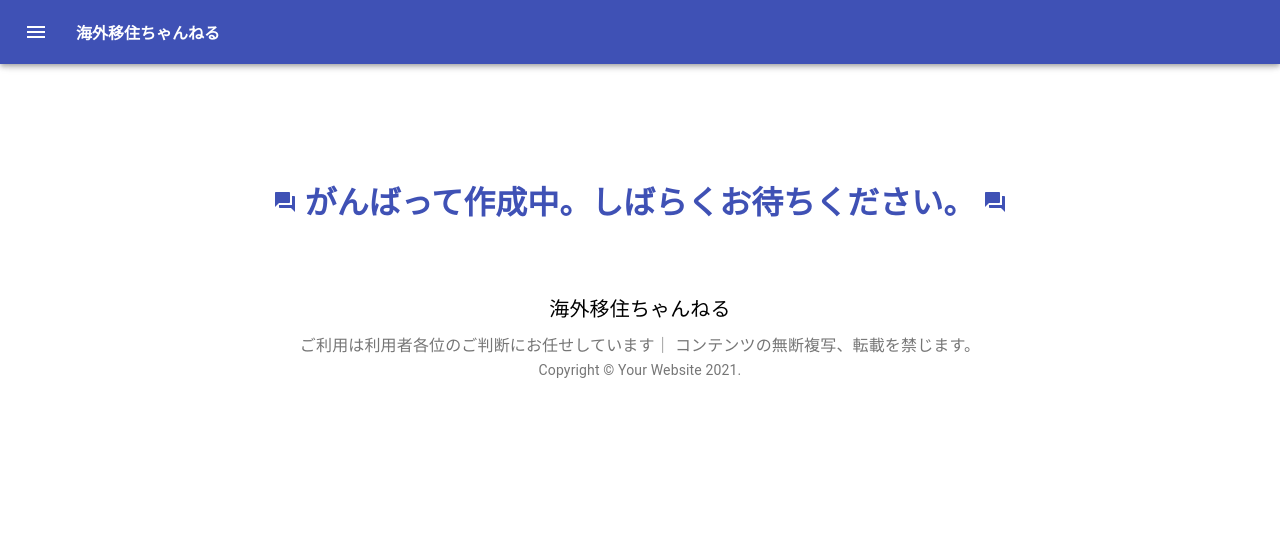
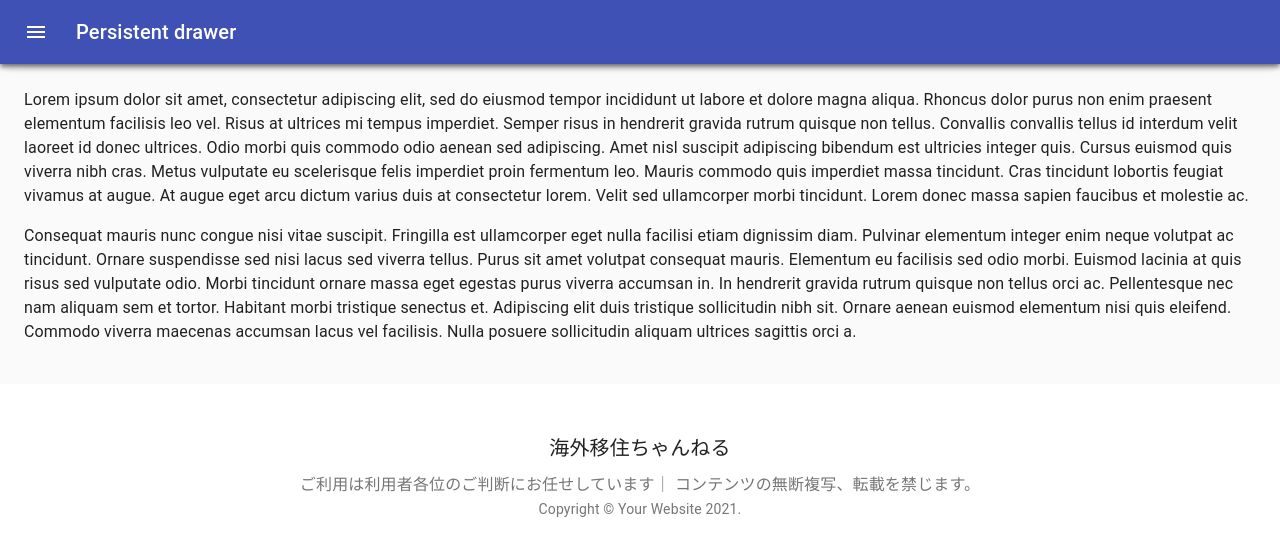
Before and after one commit to arsdeeennya/pythonProject, a React (Create React App) app in the folder mysite/tspro/my-app/: page /chat in a window 1280 px wide. Shown: the top 556 px of the page. Built offline with nearby package versions, Linux system fonts and the light colour scheme.

Commit message:
header完成させる準備

```diff
--- a/mysite/tspro/my-app/src/App.tsx
+++ b/mysite/tspro/my-app/src/App.tsx
@@ -1,23 +1,38 @@
-import React from 'react';
+import React,{useState} from 'react';
 import './index.css';
 import Header from './components/Header';
 import Footer from './components/Footer';
 import Home from './components/Home';
 import Thread from './components/Thread';
-import {Chat} from './components/Chat';
+import Chat from './components/Chat';
 import Dev from './components/Dev';
 import { Route, BrowserRouter } from "react-router-dom";
 
+interface openProps {
+  open: boolean;
+  setOpen: React.Dispatch<React.SetStateAction<boolean>>;
+}
+
+export const openState = React.createContext({} as openProps);
+
 function App() {
+  const [open, setOpen] = useState(false);
+  const value = {
+    open,
+    setOpen,
+  };
+
   return (
   <React.StrictMode>
     <BrowserRouter>
+      <openState.Provider value={value}>
         <Header/>
           <Route exact path="/" component={Home} />
           <Route exact path="/thread" component={Thread} />
           <Route exact path="/chat" component={Chat} />
           <Route exact path="/dev" component={Dev} />
         <Footer/>
+      </openState.Provider>
     </BrowserRouter>
   </React.StrictMode>
   );
--- a/mysite/tspro/my-app/src/components/Chat.tsx
+++ b/mysite/tspro/my-app/src/components/Chat.tsx
@@ -1,13 +1,184 @@
-import React from 'react'
-import ForumIcon from '@material-ui/icons/Forum';
+import React from 'react';
+import clsx from 'clsx';
+import { makeStyles, useTheme, Theme, createStyles } from '@material-ui/core/styles';
+import Drawer from '@material-ui/core/Drawer';
+import CssBaseline from '@material-ui/core/CssBaseline';
+import AppBar from '@material-ui/core/AppBar';
+import Toolbar from '@material-ui/core/Toolbar';
+import List from '@material-ui/core/List';
+import Typography from '@material-ui/core/Typography';
+import Divider from '@material-ui/core/Divider';
+import IconButton from '@material-ui/core/IconButton';
+import MenuIcon from '@material-ui/icons/Menu';
+import ChevronLeftIcon from '@material-ui/icons/ChevronLeft';
+import ChevronRightIcon from '@material-ui/icons/ChevronRight';
+import ListItem from '@material-ui/core/ListItem';
+import ListItemIcon from '@material-ui/core/ListItemIcon';
+import ListItemText from '@material-ui/core/ListItemText';
+import InboxIcon from '@material-ui/icons/MoveToInbox';
+import MailIcon from '@material-ui/icons/Mail';
 
+const drawerWidth = 240;
 
-export const Chat = () => {
+const useStyles = makeStyles((theme: Theme) =>
+  createStyles({
+    root: {
+      display: 'flex',
+    },
+    appBar: {
+      transition: theme.transitions.create(['margin', 'width'], {
+        easing: theme.transitions.easing.sharp,
+        duration: theme.transitions.duration.leavingScreen,
+      }),
+    },
+    appBarShift: {
+      width: `calc(100% - ${drawerWidth}px)`,
+      marginLeft: drawerWidth,
+      transition: theme.transitions.create(['margin', 'width'], {
+        easing: theme.transitions.easing.easeOut,
+        duration: theme.transitions.duration.enteringScreen,
+      }),
+    },
+    menuButton: {
+      marginRight: theme.spacing(2),
+    },
+    hide: {
+      display: 'none',
+    },
+    drawer: {
+      width: drawerWidth,
+      flexShrink: 0,
+    },
+    drawerPaper: {
+      width: drawerWidth,
+    },
+    drawerHeader: {
+      display: 'flex',
+      alignItems: 'center',
+      padding: theme.spacing(0, 1),
+      // necessary for content to be below app bar
+      ...theme.mixins.toolbar,
+      justifyContent: 'flex-end',
+    },
+    content: {
+      flexGrow: 1,
+      padding: theme.spacing(3),
+      transition: theme.transitions.create('margin', {
+        easing: theme.transitions.easing.sharp,
+        duration: theme.transitions.duration.leavingScreen,
+      }),
+      marginLeft: -drawerWidth,
+    },
+    contentShift: {
+      transition: theme.transitions.create('margin', {
+        easing: theme.transitions.easing.easeOut,
+        duration: theme.transitions.duration.enteringScreen,
+      }),
+      marginLeft: 0,
+    },
+  }),
+);
+
+export default function Chat() {
+  const classes = useStyles();
+  const theme = useTheme();
+  const [open, setOpen] = React.useState(false);
+
+  const handleDrawerOpen = () => {
+    setOpen(true);
+  };
+
+  const handleDrawerClose = () => {
+    setOpen(false);
+  };
+
   return (
-
-    <h1 style={{textAlign: 'center', color: '#3f51b5'}}>
-      <br /><br /><br /><br />
-      <ForumIcon/> がんばって作成中。しばらくお待ちください。 <ForumIcon/>
-    </h1>
-  )
+    <div className={classes.root}>
+      <CssBaseline />
+      <AppBar
+        position="fixed"
+        className={clsx(classes.appBar, {
+          [classes.appBarShift]: open,
+        })}
+      >
+        <Toolbar>
+          <IconButton
+            color="inherit"
+            aria-label="open drawer"
+            onClick={handleDrawerOpen}
+            edge="start"
+            className={clsx(classes.menuButton, open && classes.hide)}
+          >
+            <MenuIcon />
+          </IconButton>
+          <Typography variant="h6" noWrap>
+            Persistent drawer
+          </Typography>
+        </Toolbar>
+      </AppBar>
+      <Drawer
+        className={classes.drawer}
+        variant="persistent"
+        anchor="left"
+        open={open}
+        classes={{
+          paper: classes.drawerPaper,
+        }}
+      >
+        <div className={classes.drawerHeader}>
+          <IconButton onClick={handleDrawerClose}>
+            {theme.direction === 'ltr' ? <ChevronLeftIcon /> : <ChevronRightIcon />}
+          </IconButton>
+        </div>
+        <Divider />
+        <List>
+          {['Inbox', 'Starred', 'Send email', 'Drafts'].map((text, index) => (
+            <ListItem button key={text}>
+              <ListItemIcon>{index % 2 === 0 ? <InboxIcon /> : <MailIcon />}</ListItemIcon>
+              <ListItemText primary={text} />
+            </ListItem>
+          ))}
+        </List>
+        <Divider />
+        <List>
+          {['All mail', 'Trash', 'Spam'].map((text, index) => (
+            <ListItem button key={text}>
+              <ListItemIcon>{index % 2 === 0 ? <InboxIcon /> : <MailIcon />}</ListItemIcon>
+              <ListItemText primary={text} />
+            </ListItem>
+          ))}
+        </List>
+      </Drawer>
+      <main
+        className={clsx(classes.content, {
+          [classes.contentShift]: open,
+        })}
+      >
+        <div className={classes.drawerHeader} />
+        <Typography paragraph>
+          Lorem ipsum dolor sit amet, consectetur adipiscing elit, sed do eiusmod tempor incididunt
+          ut labore et dolore magna aliqua. Rhoncus dolor purus non enim praesent elementum
+          facilisis leo vel. Risus at ultrices mi tempus imperdiet. Semper risus in hendrerit
+          gravida rutrum quisque non tellus. Convallis convallis tellus id interdum velit laoreet id
+          donec ultrices. Odio morbi quis commodo odio aenean sed adipiscing. Amet nisl suscipit
+          adipiscing bibendum est ultricies integer quis. Cursus euismod quis viverra nibh cras.
+          Metus vulputate eu scelerisque felis imperdiet proin fermentum leo. Mauris commodo quis
+          imperdiet massa tincidunt. Cras tincidunt lobortis feugiat vivamus at augue. At augue eget
+          arcu dictum varius duis at consectetur lorem. Velit sed ullamcorper morbi tincidunt. Lorem
+          donec massa sapien faucibus et molestie ac.
+        </Typography>
+        <Typography paragraph>
+          Consequat mauris nunc congue nisi vitae suscipit. Fringilla est ullamcorper eget nulla
+          facilisi etiam dignissim diam. Pulvinar elementum integer enim neque volutpat ac
+          tincidunt. Ornare suspendisse sed nisi lacus sed viverra tellus. Purus sit amet volutpat
+          consequat mauris. Elementum eu facilisis sed odio morbi. Euismod lacinia at quis risus sed
+          vulputate odio. Morbi tincidunt ornare massa eget egestas purus viverra accumsan in. In
+          hendrerit gravida rutrum quisque non tellus orci ac. Pellentesque nec nam aliquam sem et
+          tortor. Habitant morbi tristique senectus et. Adipiscing elit duis tristique sollicitudin
+          nibh sit. Ornare aenean euismod elementum nisi quis eleifend. Commodo viverra maecenas
+          accumsan lacus vel facilisis. Nulla posuere sollicitudin aliquam ultrices sagittis orci a.
+        </Typography>
+      </main>
+    </div>
+  );
 }
--- a/mysite/tspro/my-app/src/components/Header.tsx
+++ b/mysite/tspro/my-app/src/components/Header.tsx
@@ -10,7 +10,7 @@ import styled from 'styled-components'
 import Modal from "react-modal";
 import ForumIcon from '@material-ui/icons/Forum';
 import MenuIcon from '@material-ui/icons/Menu';
-
+import {openState} from '../App'
 import clsx from 'clsx';
 import Drawer from '@material-ui/core/Drawer';
 import List from '@material-ui/core/List';
@@ -90,16 +90,16 @@ const Header: React.FC =  () => {
 
   const classes = useStyles();
 
-  const [open, setOpen] = React.useState(false);
+  const openContext = React.useContext(openState);
   const [title, setTitle] = React.useState('海外移住ちゃんねる');
 
   const handleDrawerOpen = () => {
-    setOpen(true);
+    openContext.setOpen(true);
     setTitle('');
   };
 
   const handleDrawerClose = () => {
-    setOpen(false);
+    openContext.setOpen(false);
     setTitle('海外移住ちゃんねる');
   };
 
@@ -108,7 +108,7 @@ const Header: React.FC =  () => {
       <AppBar
         position="fixed"
         className={clsx({
-          [classes.contentShift]: open,
+          [classes.contentShift]: openContext.open,
         })}
       >
         <Toolbar>
@@ -117,7 +117,7 @@ const Header: React.FC =  () => {
             aria-label="open drawer"
             onClick={handleDrawerOpen}
             edge="start"
-            className={clsx(classes.menuButton, open && classes.hide)}
+            className={clsx(classes.menuButton, openContext.open && classes.hide)}
           >
             <MenuIcon />
           </IconButton>
@@ -129,10 +129,10 @@ const Header: React.FC =  () => {
 
       <Drawer
         className={classes.drawer}
-        variant="temporary"
+        variant="persistent"
         anchor="left"
         transitionDuration={300}
-        open={open}
+        open={openContext.open}
         classes={{
           paper: classes.drawerPaper,
         }}
--- a/mysite/tspro/my-app/src/components/Home.tsx
+++ b/mysite/tspro/my-app/src/components/Home.tsx
@@ -9,6 +9,8 @@ import Typography from '@material-ui/core/Typography';
 import { Link } from 'react-router-dom';
 import CommentIcon from '@material-ui/icons/Comment';
 import ForumIcon from '@material-ui/icons/Forum';
+import {openState} from '../App'
+import clsx from 'clsx';
 
 
 const Main = styled.main`
@@ -54,18 +56,23 @@ const Home: React.FC =  () => {
       backgroundColor: theme.palette.background.paper,
       padding: theme.spacing(6),
     },
+    contentShift: {
+      marginLeft: 240,
+    },
   }));
 
   const classes = useStyles();
+  const openContext = React.useContext(openState);
   const cards= [{title: '掲示板', description: '気ままに', icon: <CommentIcon fontSize="large"/>, url: '/thread'},
-                {title: 'チャット', description: '気ままに', icon: <ForumIcon fontSize="large"/>, url: '/chat'}];
+                {title: 'チャット', description: '気ままに', icon: <ForumIcon fontSize="large"/>, url: '/chat'},
+                {title: 'チャット', description: '気ままに', icon: <ForumIcon fontSize="large"/>, url: '/chat'},];
 
 
   return (
     <React.Fragment>
       <Main>
         <div className={classes.heroContent}>
-          <Container maxWidth="lg">
+          <Container maxWidth="lg" className={clsx({[classes.contentShift]: openContext.open,})}>
             {/* End hero unit */}
             <Typography component="h1" variant="h2" align="center" color="textPrimary" gutterBottom>
               海外移住ちゃんねる
--- a/mysite/tspro/my-app/src/components/Thread.tsx
+++ b/mysite/tspro/my-app/src/components/Thread.tsx
@@ -6,6 +6,8 @@ import CreateIcon from '@material-ui/icons/Create';
 import Container from '@material-ui/core/Container';
 import styled from 'styled-components';
 import { useForm, SubmitHandler } from "react-hook-form";
+import {openState} from '../App'
+import clsx from 'clsx';
 
 type FormInputs = {
   name: string,
@@ -55,6 +57,12 @@ const useStyles = makeStyles((theme: Theme) =>
     root: {
       flexGrow: 1,
     },
+    contentShift: {
+      marginLeft: 240,
+      marginRight: 240,
+      "& div": {
+      }
+    },
   }),
 );
 
@@ -93,7 +101,7 @@ const Main = styled.main`
 
 const Thread: React.FC =  () => {
   const { register, setValue, handleSubmit, formState: { errors } } = useForm<FormInputs>();
-
+  const openContext = React.useContext(openState);
   const [posts, setPosts] = useState<Array<PostType>>([]);
 
   const onSubmit: SubmitHandler<FormInputs> = (data: FormInputs, e: any) => {
@@ -124,8 +132,8 @@ const Thread: React.FC =  () => {
   return (
     <React.Fragment>
       <Main>
-        <Container>
-          <div className={classes.root}>
+        <Container className={clsx({[classes.contentShift]: openContext.open,})}>
+          <div className={classes.root} >
             {posts.map((post, index) => (
               <div key={index}>
                 <Post>
```
Lines whose indentation alone changed are shown as unchanged.
